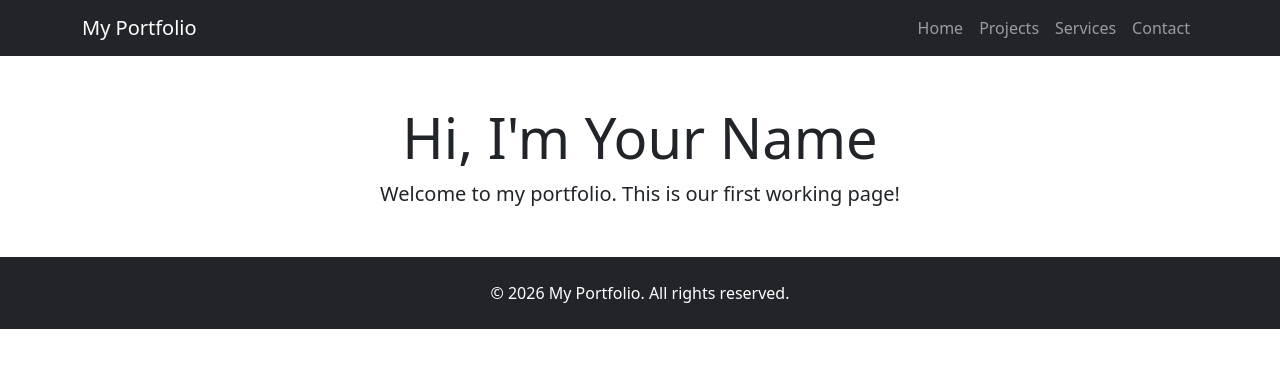
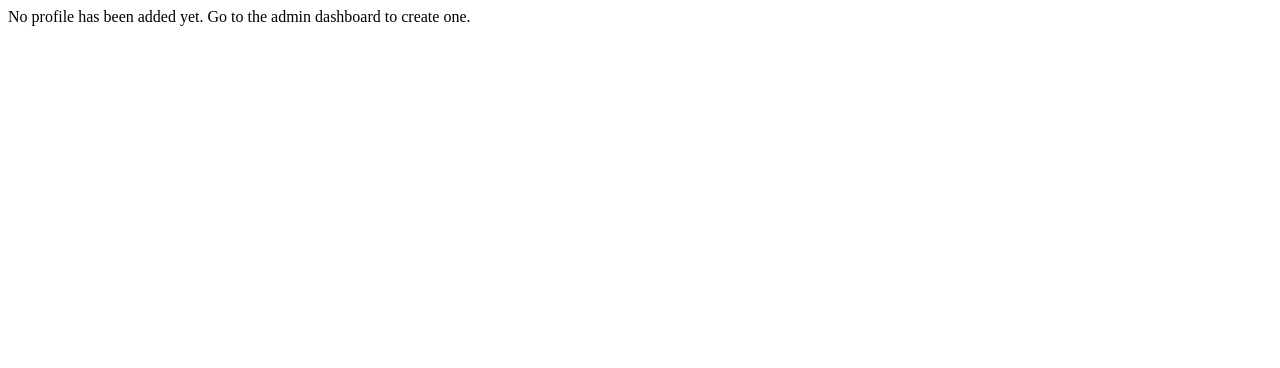
Before and after one commit to qkarpuzi/django-portfolio-cms, a Django app: page / in a window 1280 px wide. Shown: the top 368 px of the page. Run offline with Django 5.2, Linux system fonts and the light colour scheme.

Commit message:
Display Profile data dynamically on homepage
connected home view to Profile model, added empty-state handling in template

```diff
--- a/apps/core/views.py
+++ b/apps/core/views.py
@@ -1,6 +1,10 @@
 from django.shortcuts import render
+from .models import Profile
 
-# Create your views here.
 
 def home(request):
-    return render(request, 'core/home.html')
+    profile = Profile.objects.first()
+    context = {
+        'profile': profile,
+    }
+    return render(request, 'core/home.html', context)
--- a/templates/core/home.html
+++ b/templates/core/home.html
@@ -1,10 +1,25 @@
-{% extends "base.html" %}
+{% block content %}
+    {% if profile %}
+        <div class="text-center">
+            {% if profile.profile_picture %}
+                <img src="{{ profile.profile_picture.url }}" alt="{{ profile.full_name }}"
+                     class="rounded-circle mb-4" width="180" height="180" style="object-fit: cover;">
+            {% endif %}
 
-{% block title %}Home | My Portfolio{% endblock %}
+            <h1 class="display-4">Hi, I'm {{ profile.full_name }}</h1>
+            <p class="lead text-muted">{{ profile.title }}</p>
+            <p class="mx-auto" style="max-width: 600px;">{{ profile.bio }}</p>
 
-{% block content %}
-    <div class="text-center">
-        <h1 class="display-4">Hi, I'm Your Name</h1>
-        <p class="lead">Welcome to my portfolio. This is our first working page!</p>
-    </div>
+            <div class="mt-3">
+                <span class="badge bg-secondary">{{ profile.email }}</span>
+                {% if profile.location %}
+                    <span class="badge bg-secondary">{{ profile.location }}</span>
+                {% endif %}
+            </div>
+        </div>
+    {% else %}
+        <div class="text-center text-muted">
+            <p>No profile has been added yet. Go to the admin dashboard to create one.</p>
+        </div>
+    {% endif %}
 {% endblock %}
```
